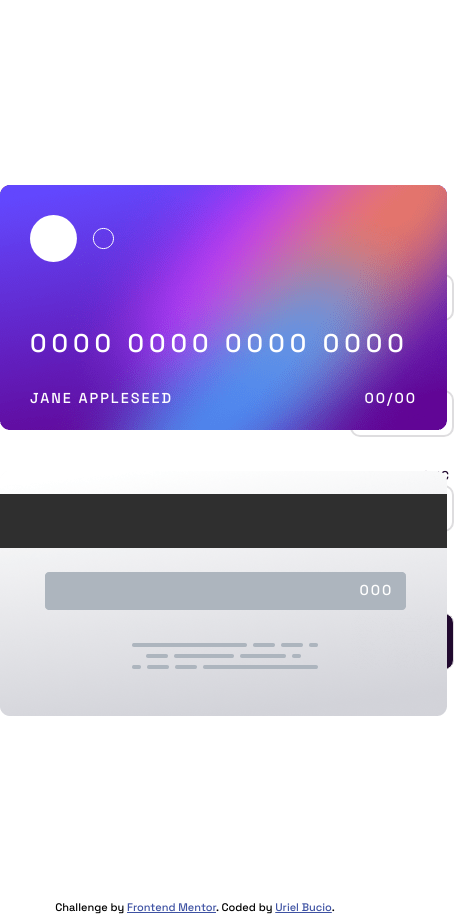
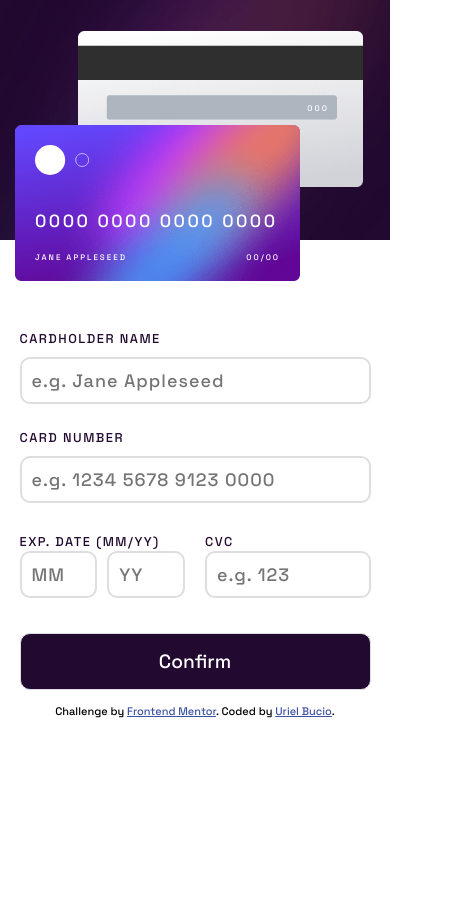
Before and after one commit to UrielBucio/interactive-card-details-form-main, a React (Vite) app: page / in a window 390 px wide. Shown: the whole page, 454 px wide, since content can reach past the window. After the commit the page ends 844 px from the top, so only its background shows below. Built offline with nearby package versions, Linux system fonts and the light colour scheme.

Commit message:
Mobile design

```diff
--- a/src/css/styles.css
+++ b/src/css/styles.css
@@ -28,6 +28,7 @@ body {
 .card-container {
   background-image: url('../assets/img/bg-main-desktop.png');
   background-repeat: no-repeat;
+  background-size: cover;
   color: var(--White);
   min-height: 900px;
   position: relative;
@@ -47,9 +48,10 @@ body {
 }
 .logo-card {
   background-image: url('../assets/img/card-logo.svg');
+  background-size: contain;
+  background-repeat: no-repeat;
   height: 47px;
   margin-bottom: 65px;
-  width: 84px;
 }
 .content-card h5{
   font-size: 1.6rem;
@@ -139,3 +141,48 @@ body {
 .attribution a {
   color: hsl(228, 45%, 44%);
 }
+/* Mobile Design */
+@media screen and (max-width:768px) {
+  .main-container {
+    flex-direction: column;
+    gap: 90px;
+    min-height: 704px;
+  }
+  .card-container {
+    background-image: url('../assets/img/bg-main-mobile.png');
+    min-height: 240px;
+    width: 100%;
+  }
+  .front-card, .back-card {
+    background-size: contain;
+    height: 160px;
+    padding: 20px;
+    width: 285px;
+  }
+  .front-card {
+    top: 52%;
+    left: 15px;
+  }
+  .logo-card {
+    height: 30px;
+    margin-bottom: 35px;
+  }
+  .content-card h5 {
+    font-size: 1.1rem;
+    letter-spacing: 2.5px;
+  }
+  .description {
+    margin-top: 20px;
+    font-size: 0.5rem;
+  }
+  .back-card {
+    top: 13%;
+    left: 20%;
+  }
+  .cvc {
+    font-size: 0.5rem;
+  }
+  .form-container {
+    width: 90%;
+  }
+}
```
